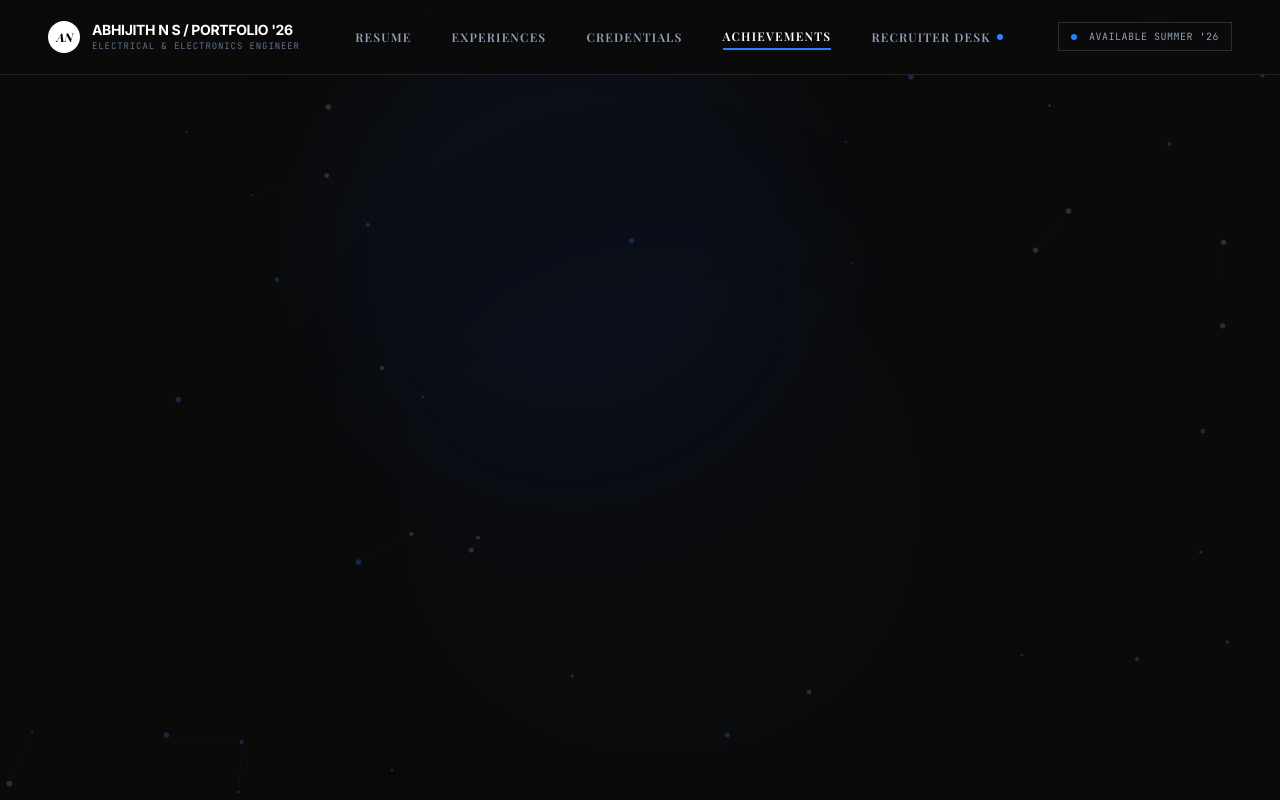
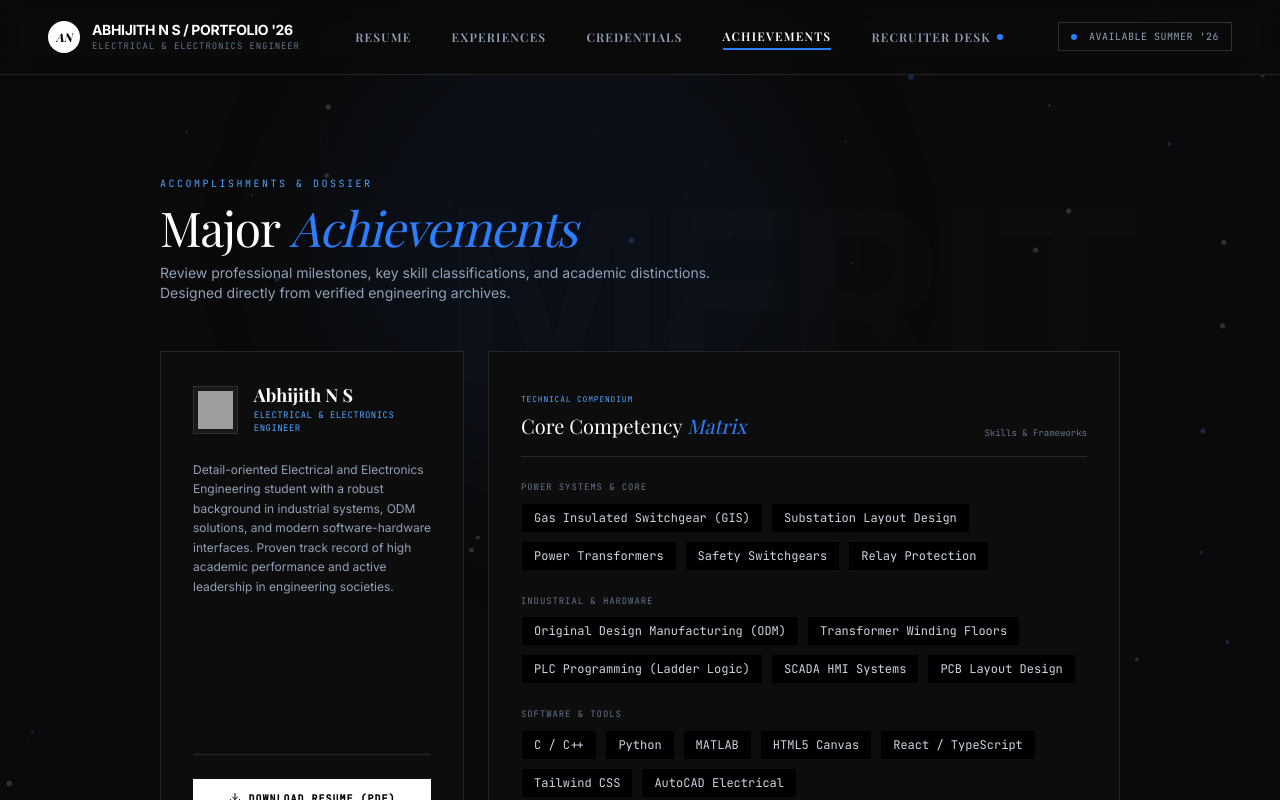
Before and after one commit to abhijithns-ee/abhijithns-ee.github.io, a React (Vite) app: page / in a window 1280 px wide. Both pictures are taken after a click on the button "ACHIEVEMENTS". Shown: the top 800 px of the page. Built offline with nearby package versions, Linux system fonts and the light colour scheme; grey boxes are pictures that could not be loaded; a web font is replaced by a local one.

Commit message:
update app

```diff
--- a/src/App.tsx
+++ b/src/App.tsx
@@ -5,11 +5,12 @@ import Navigation from './components/Navigation';
 import HomeSection from './components/HomeSection';
 import InternshipsSection from './components/InternshipsSection';
 import CredentialsSection from './components/CredentialsSection';
+import AchievementsSection from './components/AchievementsSection';
 import ContactSection from './components/ContactSection';
 import { ContactMessage } from './types';
 
 export default function App() {
-  const [activeSection, setActiveSection] = useState<'home' | 'internships' | 'credentials' | 'contact'>('home');
+  const [activeSection, setActiveSection] = useState<'home' | 'internships' | 'credentials' | 'achievements' | 'contact'>('home');
   const [savedMessages, setSavedMessages] = useState<ContactMessage[]>([]);
 
   // Load messages from localStorage on mount
@@ -83,9 +84,9 @@ export default function App() {
     }),
   };
 
-  // Direction matrix to choose slide direction depending on tab sequence
+ // Direction matrix to choose slide direction depending on tab sequence
   const getDirection = () => {
-    const order = { home: 0, internships: 1, credentials: 2, contact: 3 };
+    const order = { home: 0, internships: 1, credentials: 2, achievements: 3, contact: 4 };
     // Just a placeholder direction value
     return 1;
   };
@@ -146,6 +147,19 @@ export default function App() {
               <CredentialsSection />
             </motion.div>
           )}
+           {activeSection === 'achievements' && (
+            <motion.div
+              key="achievements"
+              custom={getDirection()}
+              variants={sectionVariants}
+              initial="initial"
+              animate="animate"
+              exit="exit"
+              className="w-full"
+            >
+              <AchievementsSection />
+            </motion.div>
+          )}
 
           {activeSection === 'contact' && (
             <motion.div
```
